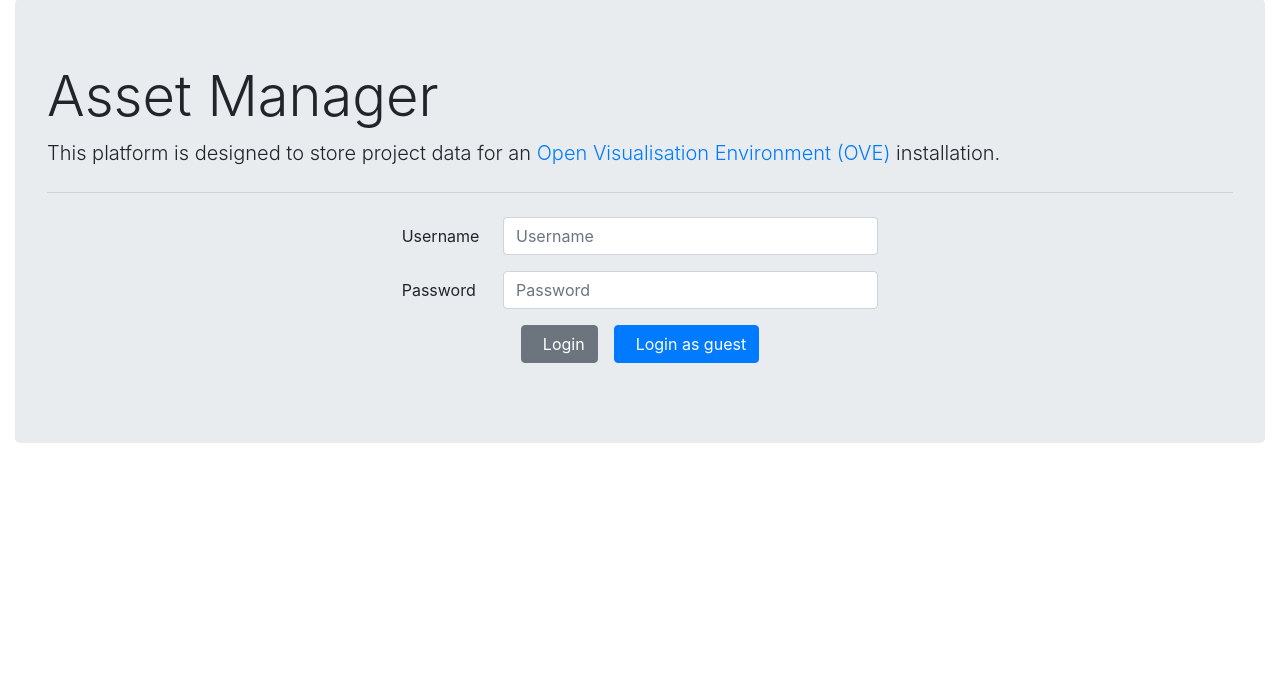
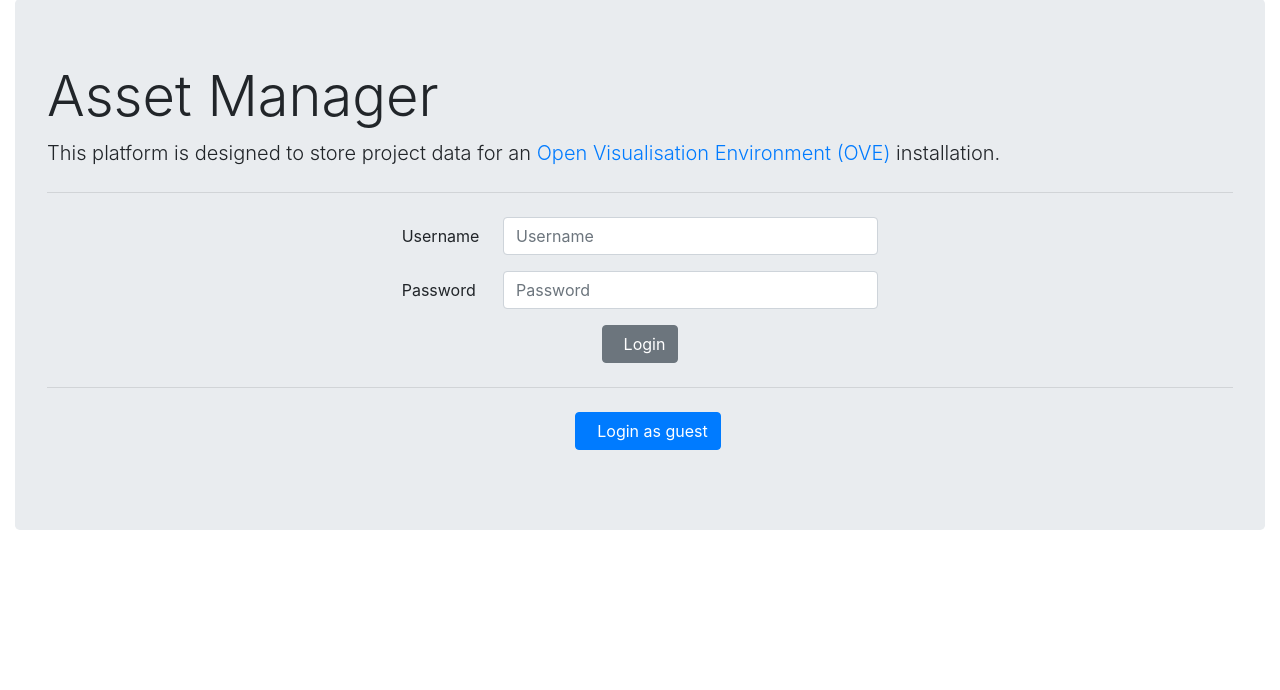
Before and after one commit to ove/ove-asset-manager, a Python web app: template ui/templates/login.html in a window 1280 px wide. Shown: the part 25-715 px from the top of the page. Run offline with Jinja, Linux system fonts and the light colour scheme; the template is opened without the code that fills it, so the values that code supplies are empty; some libraries are stand-ins or nearby versions.

Commit message:
separate 'login' and 'login as guest' buttons to make mis-clicks less likely

```diff
--- a/ui/templates/login.html
+++ b/ui/templates/login.html
@@ -16,6 +16,7 @@
             This platform is designed to store project data for an <a href="https://ove.readthedocs.io/en/stable/" target="_blank">
             Open Visualisation Environment (OVE)</a> installation.
         </p>
+
         <hr class="my-4">
 
         <form id="login-form" class="form" method="POST" action="/login">
@@ -33,8 +34,17 @@
             </div>
             <div class="form-group row justify-content-md-center">
                 <button type="submit" class="btn btn-secondary"><i class="fas fa-sign-in-alt"></i>&nbsp;&nbsp;Login</button>
-                <button type="button" class="btn btn-primary ml-3" onclick="guestLogin()"><i class="fas fa-user"></i>&nbsp;&nbsp;Login as guest</button>
             </div>
         </form>
+
+        <hr class="my-4">
+
+        <form id="login-form" class="form" method="POST" action="/login">
+            <div class="form-group row justify-content-md-center">
+
+                <button id="guest-button" type="button" class="btn btn-primary ml-3" onclick="guestLogin()"><i class="fas fa-user"></i>&nbsp;&nbsp;Login as guest</button>
+            </div>
+        </form>
+
     </div>
 {% endblock %}
```
